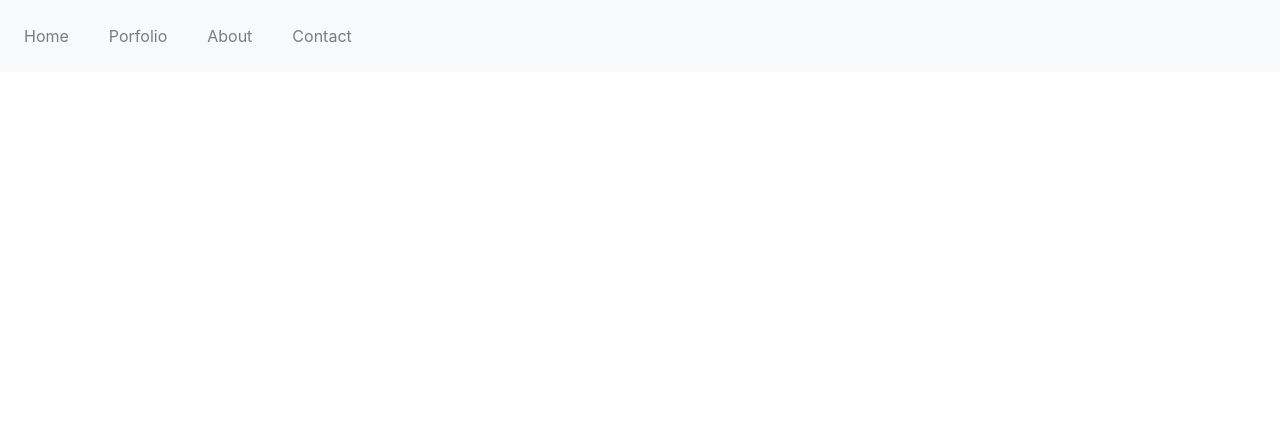
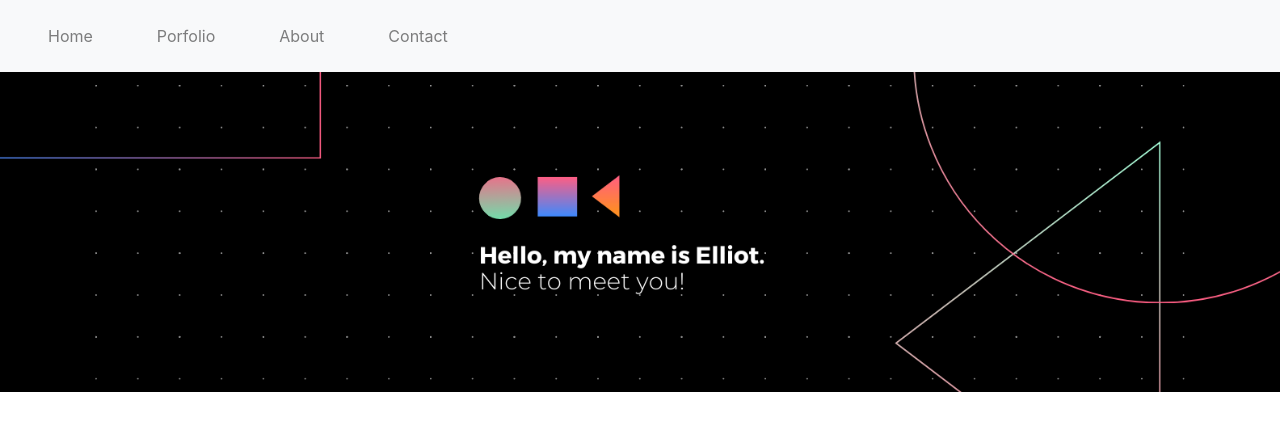
Before and after one commit to elliotpark410/Professional-Portfolio-v2, a plain HTML site: page index.html in a window 1280 px wide. Drawn offline with nearby package versions, Linux system fonts and the light colour scheme.

Commit message:
add top banner image

```diff
--- a/index.html
+++ b/index.html
@@ -18,17 +18,42 @@
         <nav class="navbar navbar-expand-sm navbar-light bg-light w-100">
             <div class="collapse navbar-collapse">
                 <div class="navbar-nav mr-auto my-2">
-                    <a class="nav-link mr-4" href="index.html">Home</a>
-                    <a class="nav-link mr-4" href="#portfolio">Porfolio</a>
-                    <a class="nav-link mr-4" href="#about">About</a>
-                    <a class="nav-link mr-4" href="#contact">Contact</a>
+                    <a class="nav-link mx-4" href="index.html">Home</a>
+                    <a class="nav-link mx-4" href="#portfolio">Porfolio</a>
+                    <a class="nav-link mx-4" href="#about">About</a>
+                    <a class="nav-link mx-4" href="#contact">Contact</a>
                 </div>
             </div>
         </nav>
     </header>
 
 
+    <div class="container-fluid">
 
+        <div class="row">
+            <img id="top-banner" src="images\Top Banner.png" class="w-100">
+        </div>
+
+
+
+
+
+
+
+
+
+
+
+
+
+
+
+
+
+
+
+
+    </div>
 
 
 
```
Also changed, not shown: images/LinkedIn Profile PIcture.jfif (added), images/Top Banner.png (added).
